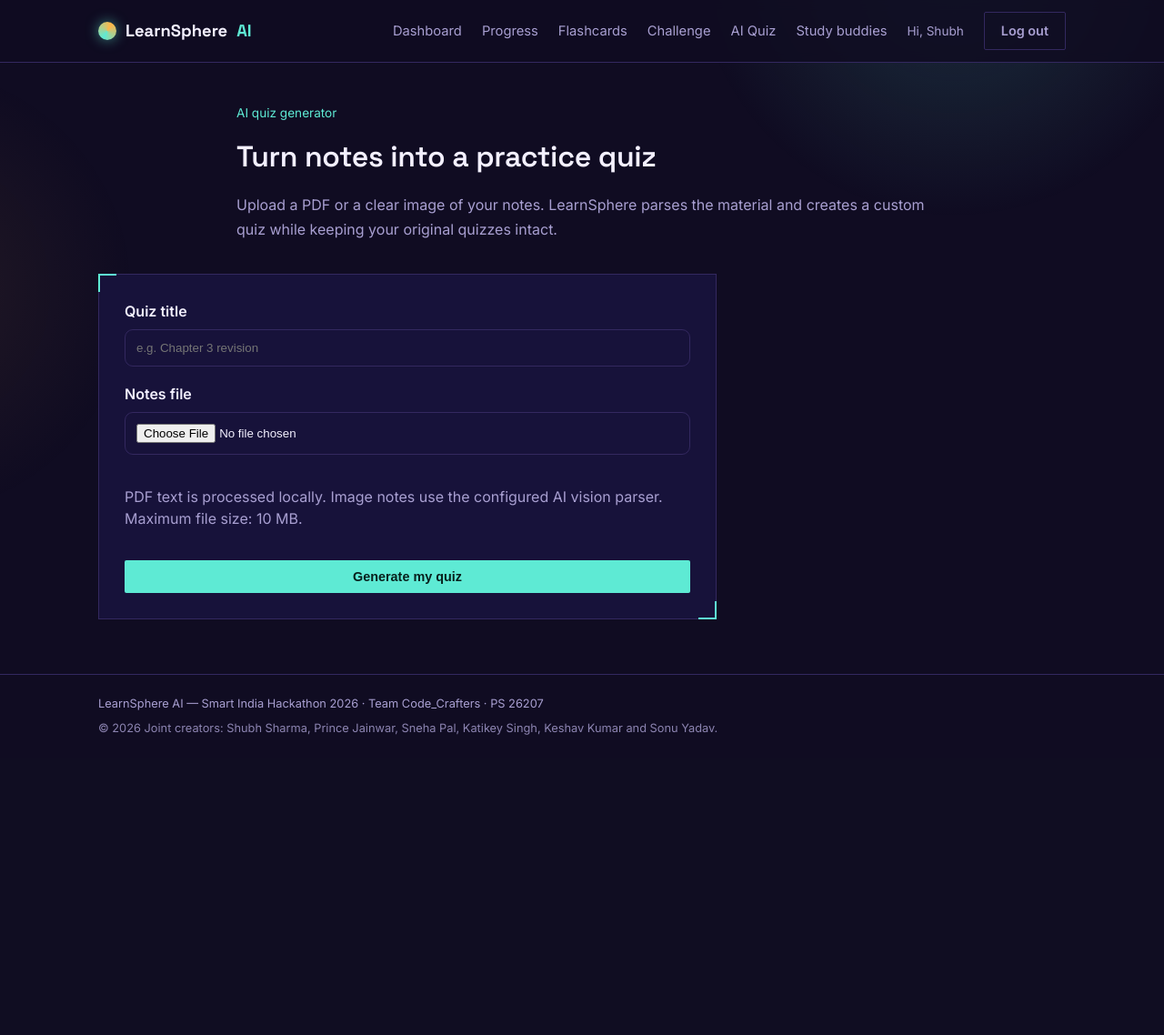
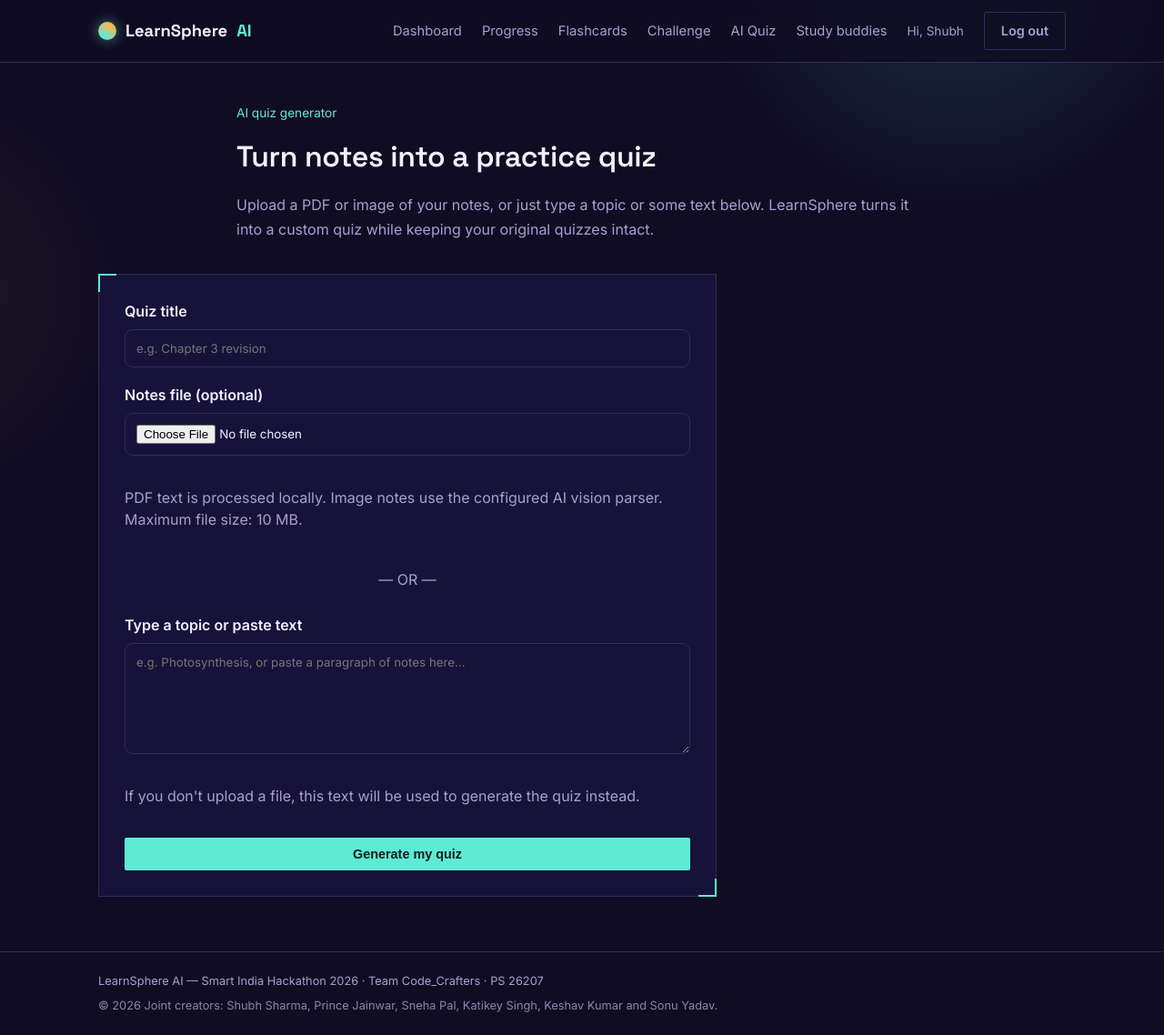
Before and after one commit to shubh-sharma2008/learnsphere-ai, a Flask app: page /generate-quiz in a window 1280 px wide. Shown: the whole page at 91% size. Before the commit the page ends 808 px from the top, so only its background shows below. Run offline with Flask 3, Linux system fonts and the light colour scheme; a user stored in the database is signed in; data comes from the database, SQL or seed files in the repository; both versions use the stored data as it was after the commit.

Commit message:
Add text/topic input option for quiz generation

```diff
--- a/app.py
+++ b/app.py
@@ -791,32 +791,45 @@ def study_buddies():
 def generate_quiz():
     if request.method == "POST":
         note = request.files.get("note")
+        topic_text = request.form.get("topic_text", "").strip()
         title = request.form.get("title", "My uploaded notes").strip()[:80] or "My uploaded notes"
-        if not note or not note.filename:
-            flash("Choose a PDF or image of your notes first.", "error")
+        has_file = bool(note and note.filename)
+
+        if not has_file and not topic_text:
+            flash("Upload a PDF/image of your notes, or type a topic/text below.", "error")
             return redirect(url_for("generate_quiz"))
-        extension = note.filename.rsplit(".", 1)[-1].lower() if "." in note.filename else ""
-        if extension not in ALLOWED_NOTE_EXTENSIONS:
-            flash("Please upload a PDF, PNG, JPG, JPEG, or WEBP note.", "error")
-            return redirect(url_for("generate_quiz"))
-        stored_name = f"{session['user_id']}_{datetime.utcnow().strftime('%Y%m%d%H%M%S%f')}_{secure_filename(note.filename)}"
-        file_path = os.path.join(app.config["UPLOAD_FOLDER"], stored_name)
-        note.save(file_path)
-        extracted_text = _extract_note_text(file_path, extension)
-        if extension != "pdf" and not os.environ.get("OPENAI_API_KEY"):
-            flash("Image uploads need OPENAI_API_KEY for visual AI parsing. Try a text-based PDF or configure the key.", "warning")
-            return redirect(url_for("generate_quiz"))
-        if extension == "pdf" and not extracted_text:
-            flash("We could not read text from that PDF. Try a selectable-text PDF or an image with AI parsing enabled.", "error")
-            return redirect(url_for("generate_quiz"))
-        generated = _ai_quiz_from_note(extracted_text, file_path if extension != "pdf" else None)
+
+        if has_file:
+            extension = note.filename.rsplit(".", 1)[-1].lower() if "." in note.filename else ""
+            if extension not in ALLOWED_NOTE_EXTENSIONS:
+                flash("Please upload a PDF, PNG, JPG, JPEG, or WEBP note.", "error")
+                return redirect(url_for("generate_quiz"))
+            stored_name = f"{session['user_id']}_{datetime.utcnow().strftime('%Y%m%d%H%M%S%f')}_{secure_filename(note.filename)}"
+            file_path = os.path.join(app.config["UPLOAD_FOLDER"], stored_name)
+            note.save(file_path)
+            extracted_text = _extract_note_text(file_path, extension)
+            if extension != "pdf" and not os.environ.get("OPENAI_API_KEY"):
+                flash("Image uploads need OPENAI_API_KEY for visual AI parsing. Try a text-based PDF or configure the key.", "warning")
+                return redirect(url_for("generate_quiz"))
+            if extension == "pdf" and not extracted_text:
+                flash("We could not read text from that PDF. Try a selectable-text PDF or an image with AI parsing enabled.", "error")
+                return redirect(url_for("generate_quiz"))
+            image_path_for_ai = file_path if extension != "pdf" else None
+        else:
+            # No file uploaded — use the typed topic/text directly.
+            extension = "text"
+            extracted_text = topic_text
+            image_path_for_ai = None
+
+        generated = _ai_quiz_from_note(extracted_text, image_path_for_ai)
         if not generated:
             flash("Quiz generation did not return questions. Please try another note.", "error")
             return redirect(url_for("generate_quiz"))
 
         db = get_db()
+        stored_filename = secure_filename(note.filename) if has_file else "typed-topic.txt"
         db.execute("INSERT INTO uploaded_notes (user_id, filename, extracted_text, created_at) VALUES (?, ?, ?, ?)",
-                   (session["user_id"], secure_filename(note.filename), extracted_text, utc_now().isoformat()))
+                   (session["user_id"], stored_filename, extracted_text, utc_now().isoformat()))
         uploads_subject = db.execute("SELECT id FROM subjects WHERE slug = 'uploaded-notes'").fetchone()
         if not uploads_subject:
             cur = db.execute("INSERT INTO subjects (name, slug, description, icon) VALUES (?, ?, ?, ?)",
--- a/static/css/style.css
+++ b/static/css/style.css
@@ -587,6 +587,6 @@ a:focus-visible, button:focus-visible, input:focus-visible {
 .report-practice { border-left-color: var(--amber); }.report-practice h2 { color: var(--amber); }
 .report-strong { border-left-color: var(--good); }.report-strong h2 { color: var(--good); }
 .page-intro { padding: 45px 0 20px; max-width: 760px; }.page-intro h1 { margin: 8px 0; }.page-intro p { color: var(--text-muted); line-height: 1.65; }
-.upload-form { max-width: 680px; display: grid; gap: 18px; padding: 28px; }.upload-form label { display: grid; gap: 8px; font-weight: 600; }.upload-form input { padding: 12px; border-radius: 9px; border: 1px solid var(--line); background: var(--bg-panel); color: var(--text); }
+.upload-form { max-width: 680px; display: grid; gap: 18px; padding: 28px; }.upload-form label { display: grid; gap: 8px; font-weight: 600; }.upload-form input, .upload-form textarea { padding: 12px; border-radius: 9px; border: 1px solid var(--line); background: var(--bg-panel); color: var(--text); font-family: inherit; }.upload-form textarea { resize: vertical; }
 .buddy-list { display: grid; gap: 16px; }.buddy-card { display: flex; justify-content: space-between; gap: 22px; align-items: center; }.buddy-card h2 { margin: 8px 0; font-size: 1.2rem; }.buddy-card p { color: var(--text-muted); margin: 0; }
 @media (max-width:760px) { .buddy-card { align-items: flex-start; flex-direction: column; } }
--- a/templates/generate_quiz.html
+++ b/templates/generate_quiz.html
@@ -1,6 +1,20 @@
 {% extends "base.html" %}
 {% block title %}AI Quiz Generator — LearnSphere AI{% endblock %}
 {% block content %}
-<div class="wrap page-intro"><span class="hero-eyebrow">AI quiz generator</span><h1>Turn notes into a practice quiz</h1><p>Upload a PDF or a clear image of your notes. LearnSphere parses the material and creates a custom quiz while keeping your original quizzes intact.</p></div>
-<div class="wrap"><form class="panel upload-form" method="POST" enctype="multipart/form-data"><label>Quiz title <input name="title" maxlength="80" placeholder="e.g. Chapter 3 revision"></label><label>Notes file <input name="note" type="file" accept=".pdf,.png,.jpg,.jpeg,.webp,application/pdf,image/*" required></label><p class="muted">PDF text is processed locally. Image notes use the configured AI vision parser. Maximum file size: 10 MB.</p><button class="btn btn-primary" type="submit">Generate my quiz</button></form></div>
+<div class="wrap page-intro"><span class="hero-eyebrow">AI quiz generator</span><h1>Turn notes into a practice quiz</h1><p>Upload a PDF or image of your notes, or just type a topic or some text below. LearnSphere turns it into a custom quiz while keeping your original quizzes intact.</p></div>
+<div class="wrap">
+<form class="panel upload-form" method="POST" enctype="multipart/form-data">
+  <label>Quiz title <input name="title" maxlength="80" placeholder="e.g. Chapter 3 revision"></label>
+
+  <label>Notes file (optional) <input name="note" type="file" accept=".pdf,.png,.jpg,.jpeg,.webp,application/pdf,image/*"></label>
+  <p class="muted">PDF text is processed locally. Image notes use the configured AI vision parser. Maximum file size: 10 MB.</p>
+
+  <p class="muted" style="text-align:center;margin:0.5rem 0;">— OR —</p>
+
+  <label>Type a topic or paste text <textarea name="topic_text" rows="6" placeholder="e.g. Photosynthesis, or paste a paragraph of notes here..."></textarea></label>
+  <p class="muted">If you don't upload a file, this text will be used to generate the quiz instead.</p>
+
+  <button class="btn btn-primary" type="submit">Generate my quiz</button>
+</form>
+</div>
 {% endblock %}
```
Also changed, not shown: learnsphere.db.
